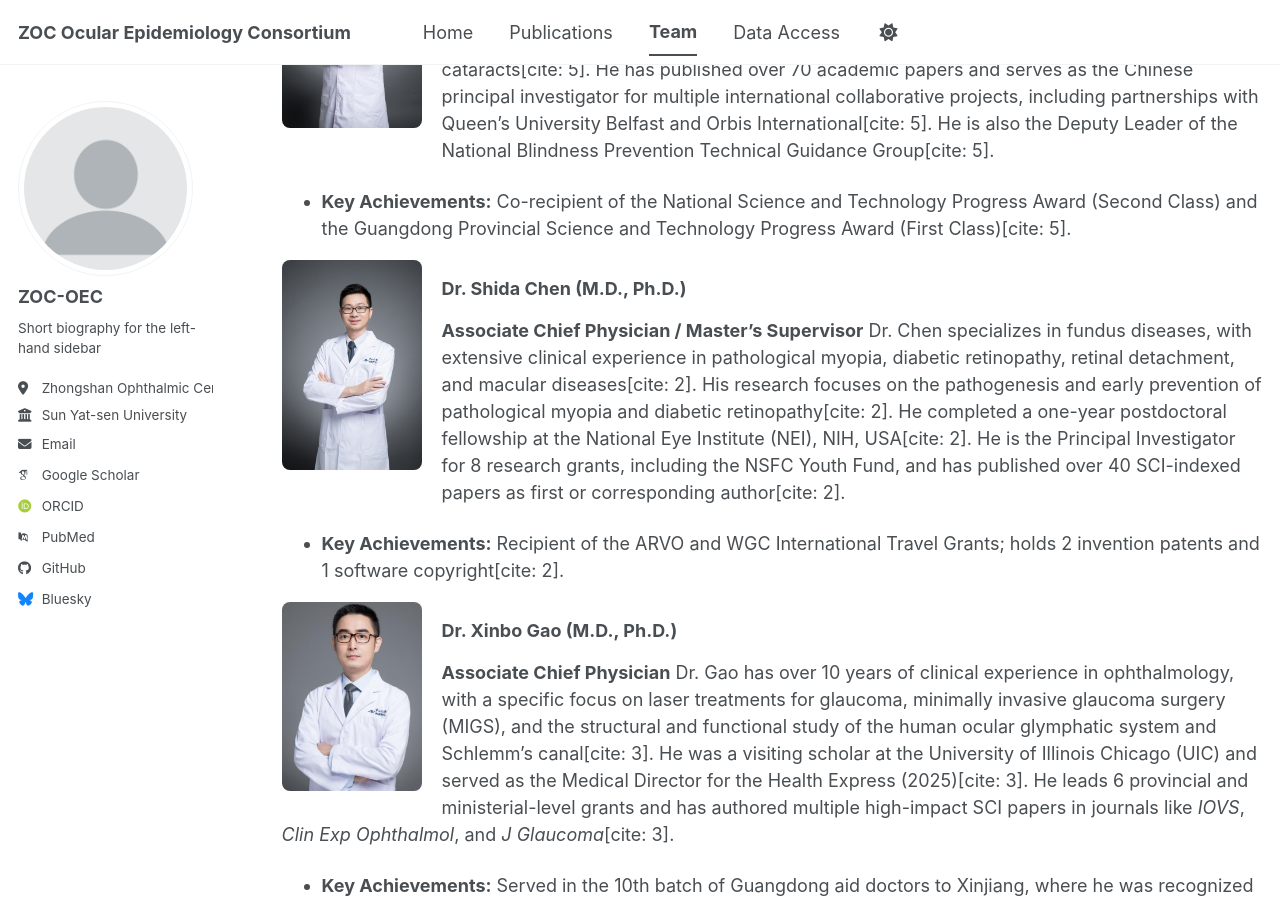
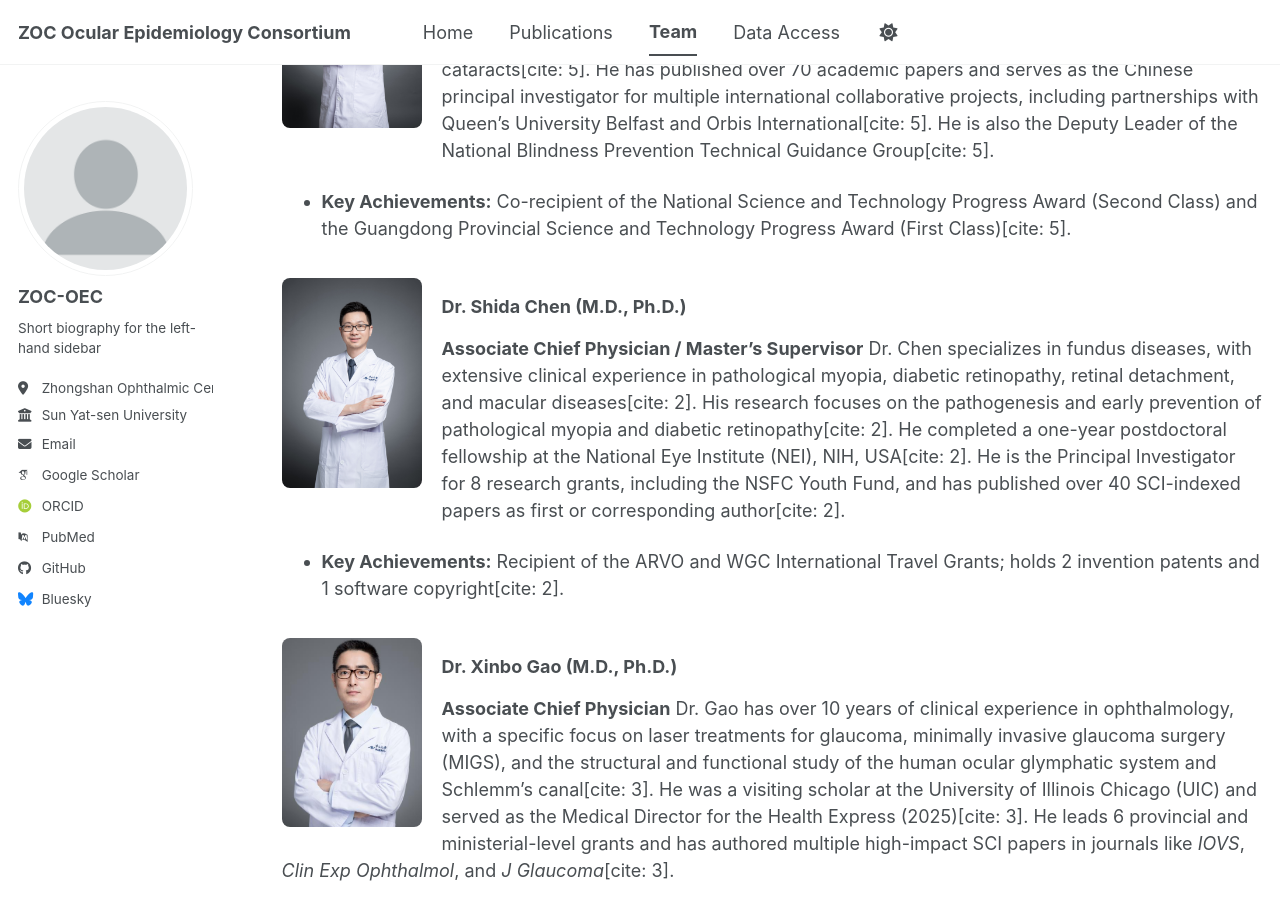
Before and after one commit to zoc-oec/zoc-oec.github.io, a Jekyll site: the page built from _pages/team.md, in a window 1280 px wide and 900 px high, scrolled down 1557 px. Built offline with Jekyll 4.4.1, drawn with Linux system fonts in a browser that asks for light colours; some web fonts are replaced; a script bundle is joined from its source files by our own code; library files that are not in the unit come from our copies.

Commit message:
Update team.md

```diff
--- a/_pages/team.md
+++ b/_pages/team.md
@@ -39,18 +39,21 @@
 **Deputy Director of the Office of Blindness Prevention**
 Prof. Huang is a leading expert in ophthalmic epidemiology, blindness prevention in rural areas, and surgical treatment of cataracts[cite: 5]. He has published over 70 academic papers and serves as the Chinese principal investigator for multiple international collaborative projects, including partnerships with Queen's University Belfast and Orbis International[cite: 5]. He is also the Deputy Leader of the National Blindness Prevention Technical Guidance Group[cite: 5].
 * **Key Achievements:** Co-recipient of the National Science and Technology Progress Award (Second Class) and the Guangdong Provincial Science and Technology Progress Award (First Class)[cite: 5].
+<div style="clear: both;"></div>
 
 <img src="/images/chenshida.jpg" width="140" align="left" style="margin-right: 20px; margin-bottom: 20px; border-radius: 8px;">
 ### Dr. Shida Chen (M.D., Ph.D.)
 **Associate Chief Physician / Master's Supervisor**
 Dr. Chen specializes in fundus diseases, with extensive clinical experience in pathological myopia, diabetic retinopathy, retinal detachment, and macular diseases[cite: 2]. His research focuses on the pathogenesis and early prevention of pathological myopia and diabetic retinopathy[cite: 2]. He completed a one-year postdoctoral fellowship at the National Eye Institute (NEI), NIH, USA[cite: 2]. He is the Principal Investigator for 8 research grants, including the NSFC Youth Fund, and has published over 40 SCI-indexed papers as first or corresponding author[cite: 2].
 * **Key Achievements:** Recipient of the ARVO and WGC International Travel Grants; holds 2 invention patents and 1 software copyright[cite: 2].
+<div style="clear: both;"></div>
 
 <img src="/images/gaoxinbo.png" width="140" align="left" style="margin-right: 20px; margin-bottom: 20px; border-radius: 8px;">
 ### Dr. Xinbo Gao (M.D., Ph.D.)
 **Associate Chief Physician**
 Dr. Gao has over 10 years of clinical experience in ophthalmology, with a specific focus on laser treatments for glaucoma, minimally invasive glaucoma surgery (MIGS), and the structural and functional study of the human ocular glymphatic system and Schlemm's canal[cite: 3]. He was a visiting scholar at the University of Illinois Chicago (UIC) and served as the Medical Director for the Health Express (2025)[cite: 3]. He leads 6 provincial and ministerial-level grants and has authored multiple high-impact SCI papers in journals like *IOVS*, *Clin Exp Ophthalmol*, and *J Glaucoma*[cite: 3].
 * **Key Achievements:** Served in the 10th batch of Guangdong aid doctors to Xinjiang, where he was recognized as an "Outstanding Teaching Expert" and an "Outstanding Cadre/Talent"[cite: 3].
+<div style="clear: both;"></div>
 
 <img src="/images/hechang.png" width="140" align="left" style="margin-right: 20px; margin-bottom: 20px; border-radius: 8px;">
 ### Dr. Chang He (M.D., Ph.D.)
@@ -58,5 +61,5 @@
 **Deputy Director of the Science and Technology Division**
 Dr. He's research primarily targets ocular immunology, cataracts, and retinal diseases[cite: 4]. She is a highly accomplished researcher, supported by the prestigious NSFC Excellent Young Scientists Fund and the Guangdong Provincial Natural Science Foundation Outstanding Youth Fund[cite: 4]. She has published 24 SCI-indexed papers as first or corresponding author, including 11 papers with an Impact Factor over 10 in top journals such as *Science Advances*, *Nature Communications*, and *PNAS*[cite: 4].
 * **Key Achievements:** Recognized as a Pearl River S&T Nova of Guangzhou; holds 1 authorized invention patent[cite: 4].
-
+<div style="clear: both;"></div>
 ---
```
